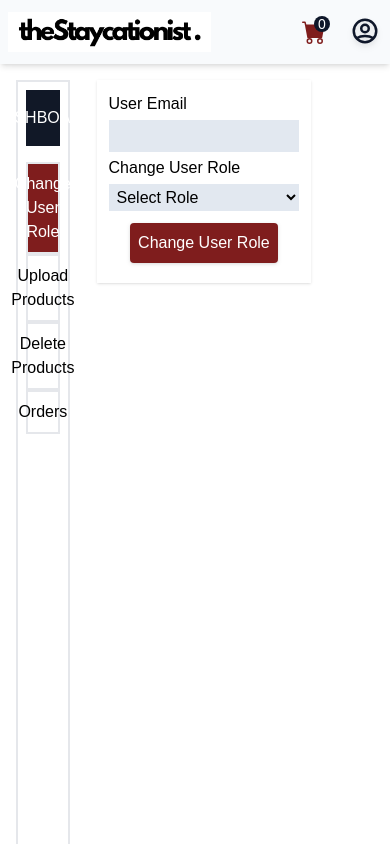
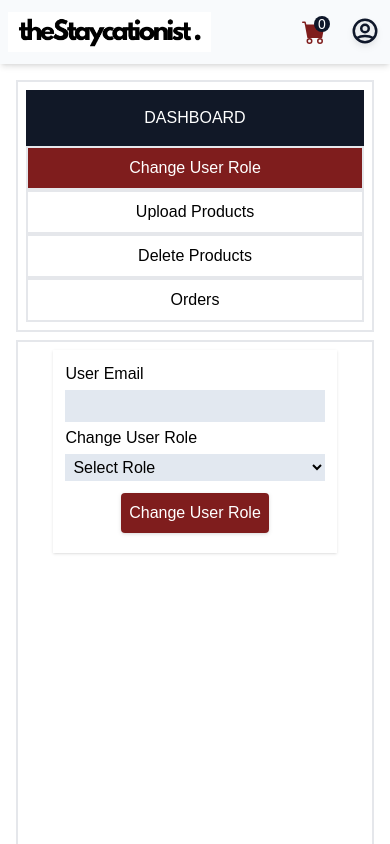
Before and after one commit to AdiriOghenetega/theStaycationist, a React (Create React App) app: page /admin in a window 390 px wide. Shown: the top 844 px of the page. Built offline with nearby package versions, Linux system fonts and the light colour scheme; no server answers.

Commit message:
updated menu.js

```diff
--- a/package.json
+++ b/package.json
@@ -16,6 +16,7 @@
     "react-dom": "^18.2.0",
     "react-hot-toast": "^2.4.0",
     "react-icons": "^4.8.0",
+    "react-number-format": "^5.2.2",
     "react-redux": "^8.0.5",
     "react-responsive": "^9.0.2",
     "react-router-dom": "^6.8.0",
--- a/src/component/FilterProduct.js
+++ b/src/component/FilterProduct.js
@@ -1,5 +1,7 @@
 import React from "react";
 import { BiCategoryAlt } from "react-icons/bi";
+import { MdOutlineLocationCity } from "react-icons/md";
+import { TiWorld } from "react-icons/ti";
 import { FaBath, FaBed } from "react-icons/fa";
 import { useSelector } from "react-redux";
 
@@ -17,7 +19,7 @@ const FilterProduct = ({
   const countryList = [...new Set(productData.map((el) => el.country))];
 
   return (
-    <div className="w-[80%] my-2 bg-[rgb(255,255,255,.8)] hover:shadow-lg drop-shadow-lg p-4 rounded-2xl md:flex justify-around items-center">
+    <div className="w-[80%] my-2 bg-[rgb(255,255,255,.8)] hover:shadow-lg drop-shadow-lg p-4 rounded-2xl md:flex md:flex-wrap justify-around items-center">
       <div className="flex flex-col items-start">
         <label htmlFor="category" className="flex text-sm">
           <BiCategoryAlt size="20px" className="mr-2 text-red-900" /> Category
@@ -63,6 +65,7 @@ const FilterProduct = ({
       <hr className="m-4" />
       <div className="flex flex-col items-start">
         <label htmlFor="state" className="flex text-sm">
+          <MdOutlineLocationCity size="20px" className="mr-2 text-red-900" />
           State
         </label>
         <select
@@ -84,6 +87,7 @@ const FilterProduct = ({
       <hr className="m-4" />
       <div className="flex flex-col items-start">
         <label htmlFor="country" className="flex text-sm">
+          <TiWorld size="20px" className="mr-2 text-red-900" />
           Country
         </label>
         <select
--- a/src/component/tabs.js
+++ b/src/component/tabs.js
@@ -31,9 +31,9 @@ const Tabs = () => {
   ];
 
   return (
-    <div className="flex w-full">
-      <div className="w-[15%] p-2 flex flex-col justify-start items-start border-2 ">
-        <h1 className="bg-gray-900 text-white text-bold w-full p-4 flex flex-col justify-center items-center mb-4">
+    <div className="md:flex w-full">
+      <div className="md:w-[25%] p-2 flex flex-col justify-start items-start border-2 mb-2">
+        <h1 className="bg-gray-900 text-white text-bold w-full p-4 flex flex-col justify-center items-center ">
           DASHBOARD
         </h1>
         {tabs.map((tab, index) => (
@@ -48,7 +48,7 @@ const Tabs = () => {
           </button>
         ))}
       </div>
-      <div className="w-[75%] min-h-[calc(100vh-4em)]">
+      <div className="md:w-[75%] min-h-[calc(100vh-4em)] border-2 md:border-0 pt-2 md:pt-0">
         {activeTab === "first" && <UserRole />}
         {activeTab === "second" && <UploadProduct />}
         {activeTab === "third" && <DeleteProduct />}
--- a/src/page/Cart.js
+++ b/src/page/Cart.js
@@ -6,6 +6,7 @@ import { toast } from "react-hot-toast";
 import { setCartData } from "../redux/productSlice";
 import { Link, useNavigate } from "react-router-dom";
 import { HiHomeModern } from "react-icons/hi2";
+
 
 const Cart = () => {
   const [paymentLoading, setPaymentLoading] = useState(false);
--- a/src/page/menu.js
+++ b/src/page/menu.js
@@ -33,9 +33,12 @@ const Menu = () => {
             />
           </div>
         </div>
-        <div className="w-full md:w-[35%] max-h-[600px] my-4 bg-[rgb(255,255,255,.8)] hover:shadow-lg drop-shadow-lg py-5 px-4 rounded-lg ">
+        <div className="w-full md:w-[35%] max-h-[600px] my-4 bg-[rgb(255,255,255,.8)] hover:shadow-lg drop-shadow-lg py-5 px-4 rounded-lg overflow-hidden relative">
           <div className="h-full overflow-hidden w-full relative">
-            <img src={accomodations} className="h-full w-full" />
+            <img
+              src={accomodations}
+              className="h-full w-full overflow-hidden relative"
+            />
           </div>
         </div>
       </div>
```
Also changed, not shown: 1 other file (tests, documents, lock files or other folders).
